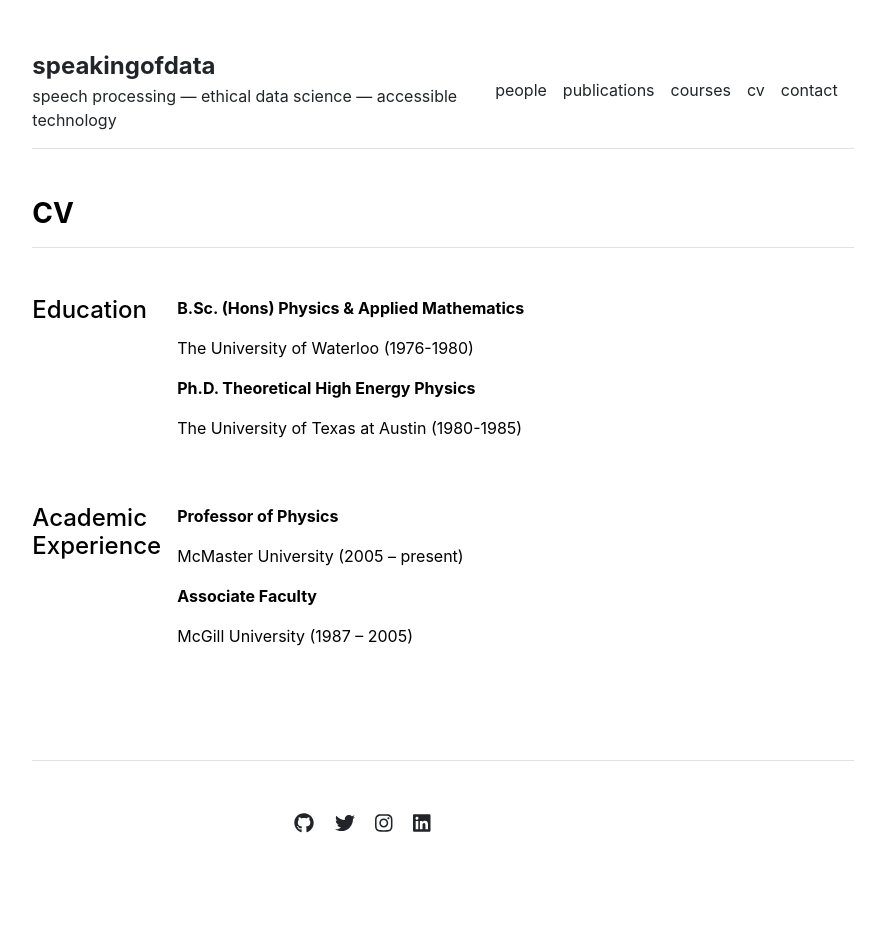
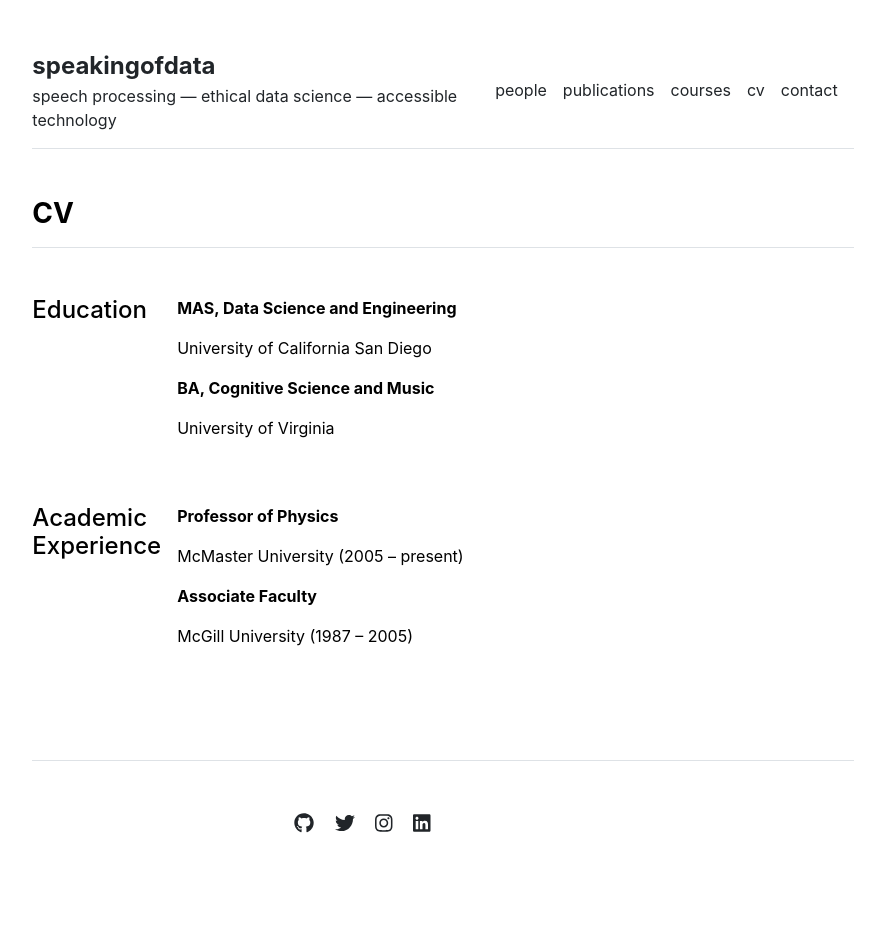
Before and after one commit to speakingofdata/speakingofdata.github.io, a Jekyll site: the page built from cv.md, in a window 1280 px wide. Shown: the whole page, without its empty margins (197-1066 px from the left). Built offline with Jekyll 4.4.1, drawn with Linux system fonts in a browser that asks for light colours.

Commit message:
Update education.yml

```diff
--- a/_data/cv/education.yml
+++ b/_data/cv/education.yml
@@ -1,5 +1,5 @@
-- title: 'B.Sc. (Hons) Physics & Applied Mathematics'
-  description: 'The University of Waterloo (1976-1980)'
+- title: 'MAS, Data Science and Engineering'
+  description: 'University of California San Diego'
 
-- title: 'Ph.D. Theoretical High Energy Physics'
-  description: 'The University of Texas at Austin (1980-1985)'
+- title: 'BA, Cognitive Science and Music'
+  description: 'University of Virginia'
```
